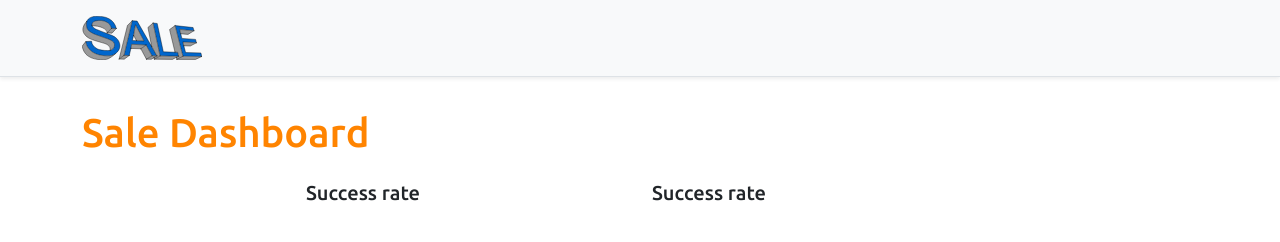
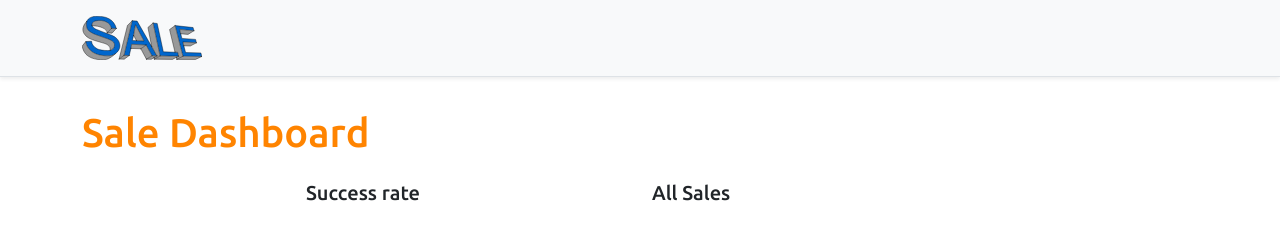
Before and after one commit to alanjsantos/my-sale-front-end, a React (Create React App) app: page /dashboard in a window 1280 px wide. Shown: the top 242 px of the page. Built offline with nearby package versions, Linux system fonts and the light colour scheme; no server answers.

Commit message:
ajust all sales

```diff
--- a/src/pages/Dashboard/index.tsx
+++ b/src/pages/Dashboard/index.tsx
@@ -17,7 +17,7 @@ function Dashboard() {
           </div>
           <div className="col-sm-6">
             <h5 text-center tex-secondary>
-              Success rate
+              All Sales
             </h5>
             <DonutChart />
           </div>
```
